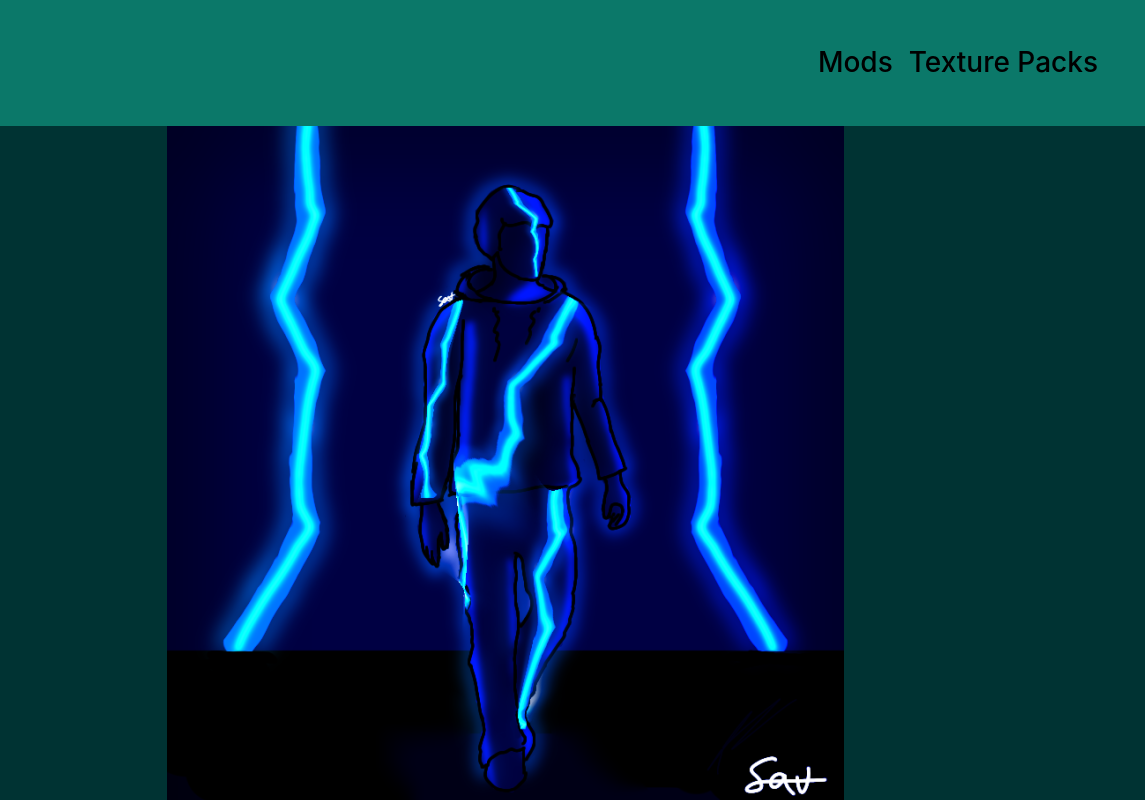
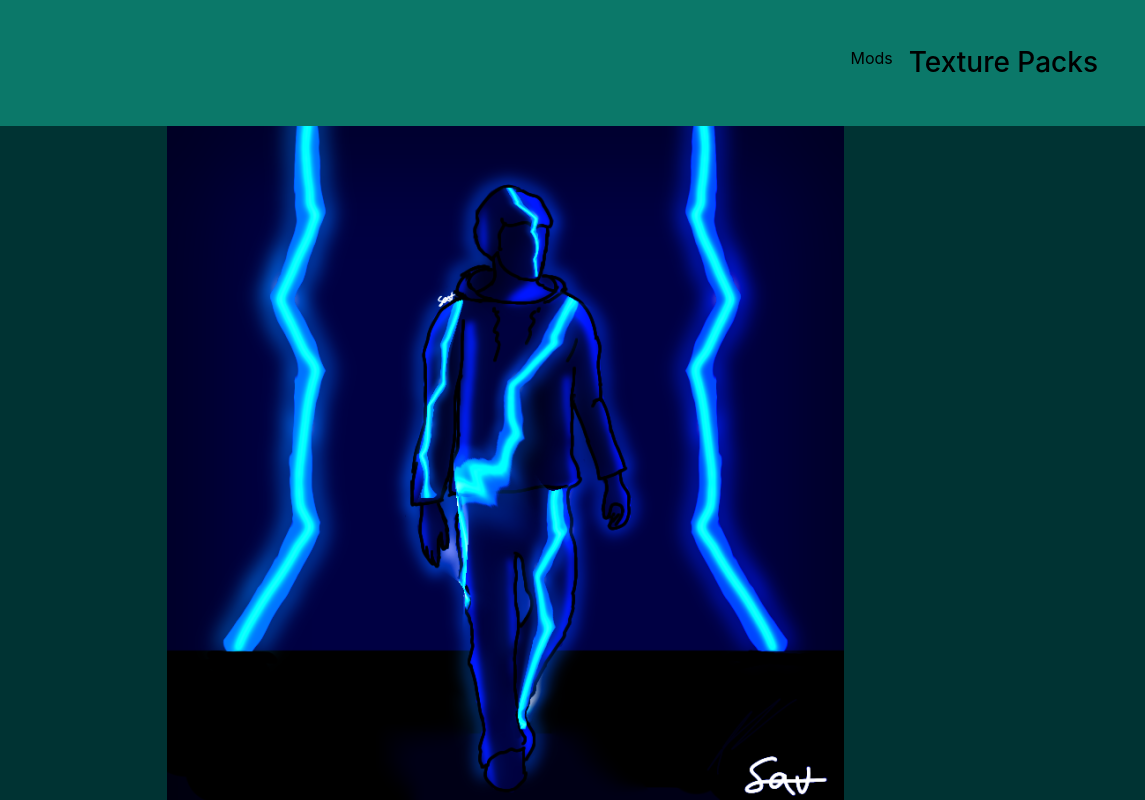
Before and after one commit to Eternal-plasma/eternal-plasma.github.io, a plain HTML site: page index.html in a window 1280 px wide. Shown: the top 800 px of the page, 135-1280 px from the left. Drawn offline with Linux system fonts and the light colour scheme.

Commit message:
Update index.html

```diff
--- a/index.html
+++ b/index.html
@@ -22,7 +22,7 @@
       </a>
 <!--Navbar-->
   <ul class="navbar-nav mr-auto mr-sm-2">
-    <li class="nav-item"><a class="nav-link links hover_white" href="mods.html"><span class="mb-0 h3">Mods</span></a></li>
+    <li class="nav-item"><a class="nav-link links hover_white" href="mods.html">Mods</a></li>
     <li class="nav-item"><a class="nav-link links" href="tex.html"><span class="mb-0 h3">Texture Packs</span></a></li>
 
   </ul>
```
